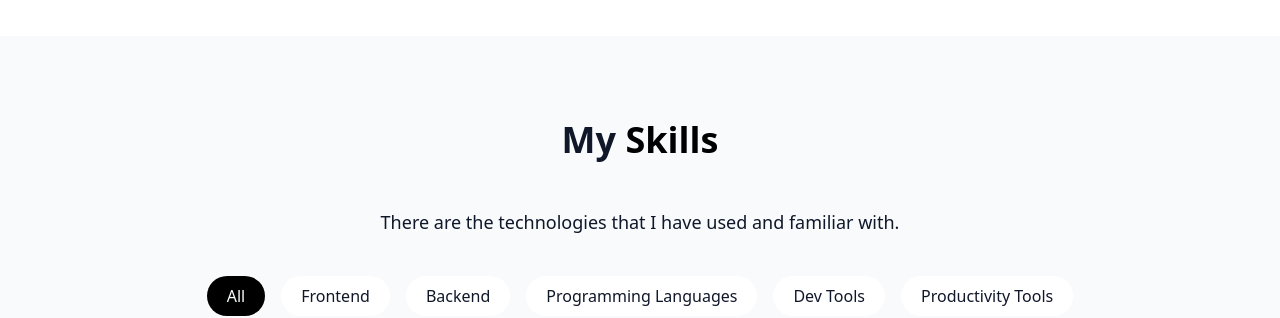
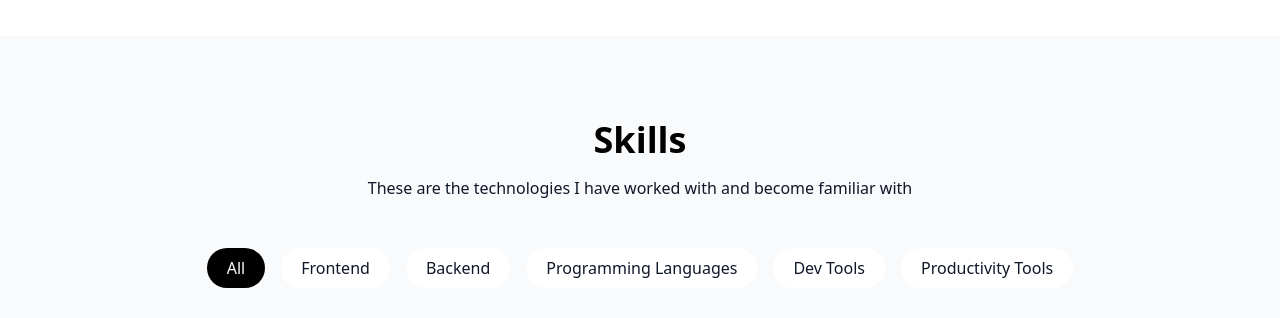
Before and after one commit to DarthCoder-afk/react-portfolio, a React (Vite) app: page / in a window 1280 px wide. Shown: the part 1600-1918 px from the top of the page. Built offline with nearby package versions, Linux system fonts and the light colour scheme.

Commit message:
fixed paragraph content

```diff
--- a/src/components/SkillSection.jsx
+++ b/src/components/SkillSection.jsx
@@ -48,11 +48,9 @@ export const SkillSection = () => {
 
     return <section id="skills" className="py-21 px-4 relative">
         <div className="container mx-auto max-w-5xl">
-            <h2 className="text-3xl md:text-4xl font-bold mb-12 text-center">My <span className="text-primary">Skills</span></h2>
+            <h2 className="text-3xl md:text-4xl font-bold mb-4 text-center"><span className="text-primary">Skills</span></h2>
 
-             <p className="text-lg md:text-lg text-muted-foreground max-2-2xl mx-auto mb-10">
-                   There are the technologies that I have used and familiar with.
-                </p>
+            <p className="text-center text-muted-foreground mb-12 max-w-2xl mx-auto">These are the technologies I have worked with and become familiar with</p>
 
             <div className="flex flex-wrap justify-center gap-4 mb-8">
                 {categories.map((category, key) => (
```
